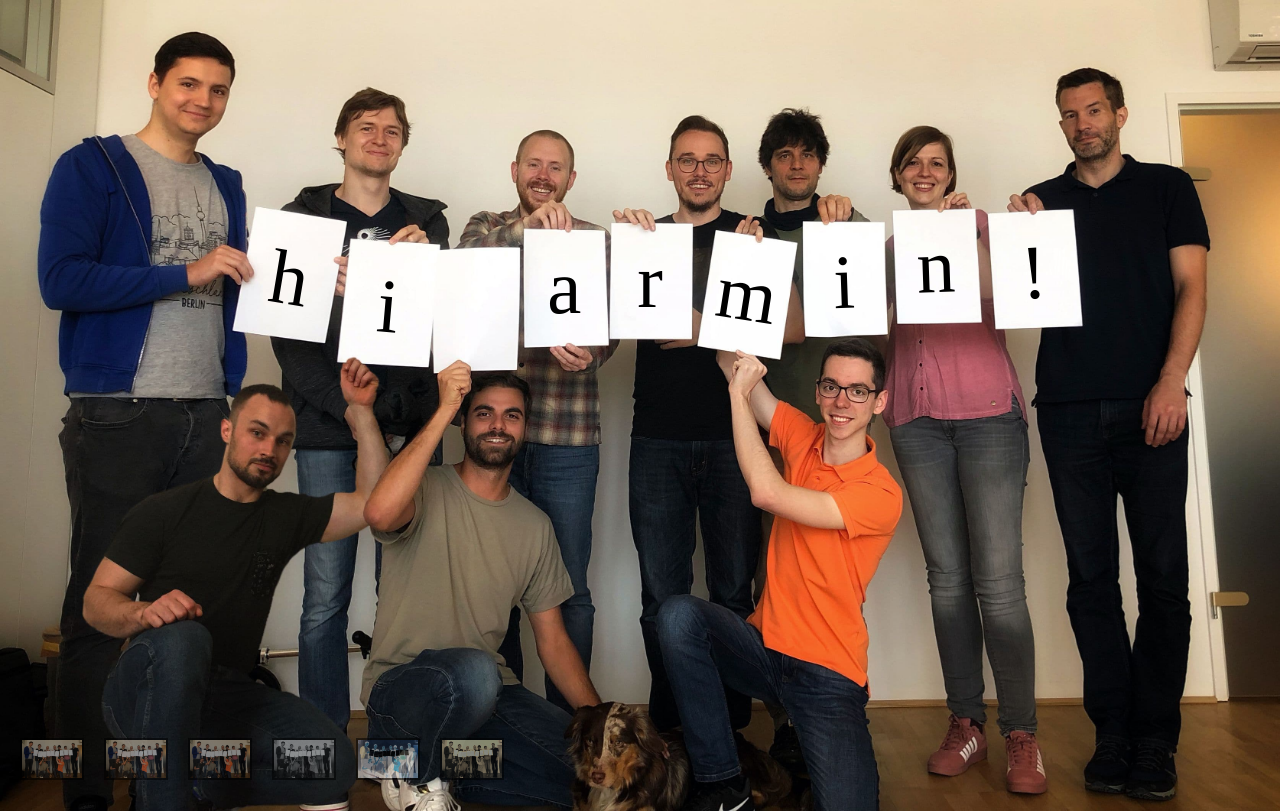
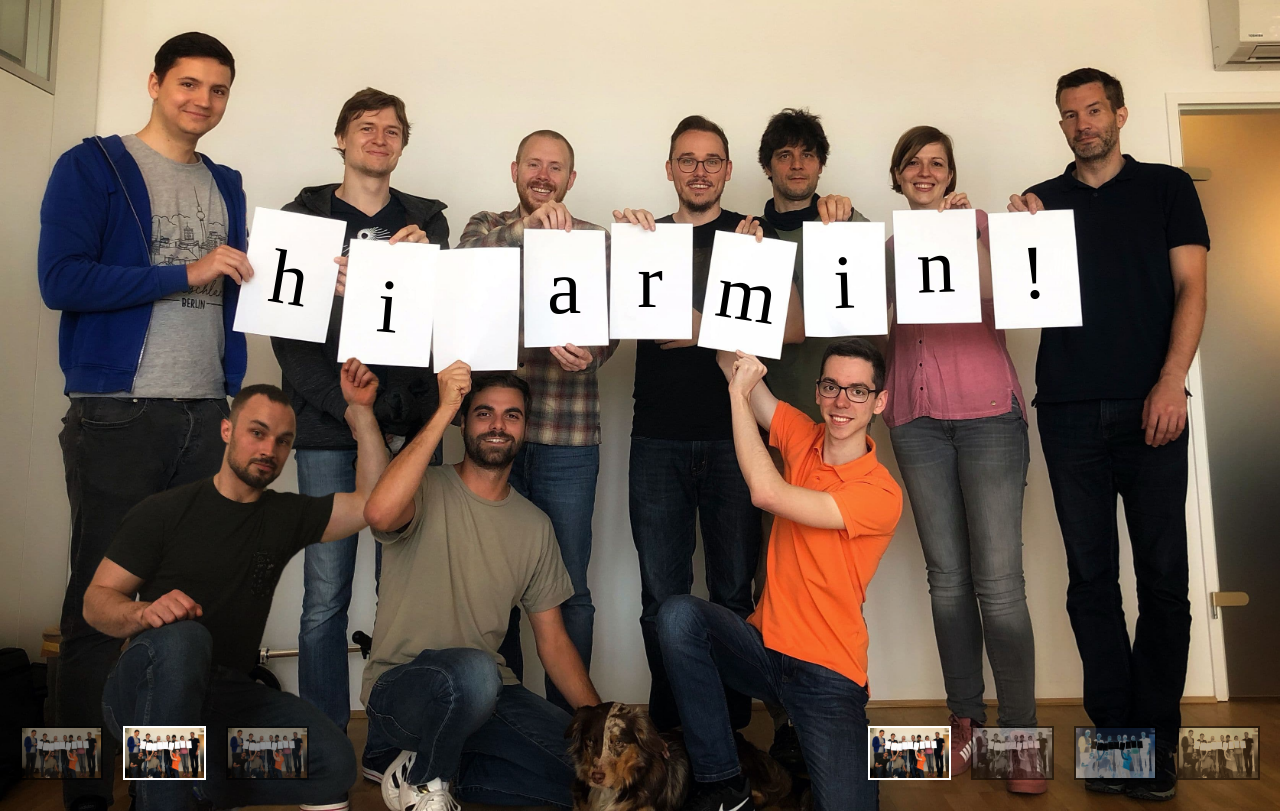
Before and after one commit to dcramer/mitsuhiko.at, a website: page index.html in a window 1280 px wide. Drawn offline with Linux system fonts and the light colour scheme; a web font is replaced by a local one.

Commit message:
filters AND configs

```diff
--- a/app.js
+++ b/app.js
@@ -5,6 +5,8 @@ var DEFAULT_TEXT_ALIGN = "center";
 var DEFAULT_TEXT = "hi armin!";
 
 var DEFAULT_CONFIG = 1;
+
+var DEFAULT_FILTER = 0;
 
 var CORE_BOX_CONFIG = [
   { width: 280, height: 445, x: 772, y: 815, rotate: "9.5deg" },
@@ -36,27 +38,19 @@ var configs = [
     width: 4032,
     height: 3024,
     boxes: CORE_BOX_CONFIG
-  },
+  }
+];
+
+var filters = [
+  {},
   {
-    image: "image3.jpg",
-    width: 4032,
-    height: 3024,
-    boxes: CORE_BOX_CONFIG,
     imageFilter: "grayscale(100%)"
   },
   {
-    image: "image3.jpg",
-    width: 4032,
-    height: 3024,
-    boxes: CORE_BOX_CONFIG,
     imageFilter: "invert(100%)",
     textColor: "#fff"
   },
   {
-    image: "image3.jpg",
-    width: 4032,
-    height: 3024,
-    boxes: CORE_BOX_CONFIG,
     imageFilter: "sepia(100%)"
   }
 ];
@@ -116,7 +110,8 @@ function MitsuhikoApp() {
       var hash = window.location.hash.substr(1);
       var params = {
         text: DEFAULT_TEXT,
-        config: DEFAULT_CONFIG
+        config: DEFAULT_CONFIG,
+        filter: DEFAULT_FILTER
       };
       if (hash.length) {
         var hashBits = hash.split("&");
@@ -128,11 +123,11 @@ function MitsuhikoApp() {
             params.text = window.decodeURIComponent(param[0]);
           }
         }
-        if (params.buff === "1") params.config = 2;
-        else if (params.poland === "1") params.config = 0;
-        else if (params.grayscale === "1") params.config = 3;
-        else if (params.invert === "1") params.config = 4;
-        else if (params.sepia === "1") params.config = 5;
+        if (params.buff === "1") params.config = "2";
+        else if (params.poland === "1") params.config = "0";
+        else if (params.grayscale === "1") params.config = "3";
+        else if (params.invert === "1") params.config = "4";
+        else if (params.sepia === "1") params.config = "5";
       }
       params.text = params.text.split("|");
       return params;
@@ -158,7 +153,7 @@ function MitsuhikoApp() {
       return className;
     },
 
-    init: function(configs, parentNode) {
+    init: function(configs, filters, parentNode) {
       var params = this.bindConfigFromParams();
       if (!parentNode) {
         parentNode = document.body;
@@ -172,22 +167,16 @@ function MitsuhikoApp() {
         this.renderOneConfig(this.rootContainer, params, params.text[i]);
       }
 
-      window.onhashchange = function() {
-        var params = this.bindConfigFromParams();
-        this.clearChildren(this.rootContainer);
-        this.rootContainer.className = this.getRootContainerClassName(params);
-        for (var i = 0; i < params.text.length; i++) {
-          this.renderOneConfig(this.rootContainer, params, params.text[i]);
-        }
-      }.bind(this);
-
-      var configContainer = document.createElement("div");
+      var configContainer = (this.configContainer = document.createElement(
+        "div"
+      ));
       configContainer.className = "config-selector";
       parentNode.appendChild(configContainer);
       for (var i = 0, config, configNode, imgNode; i < configs.length; i++) {
         config = configs[i];
         configNode = document.createElement("a");
-        configNode.className = "config";
+        configNode.className =
+          parseInt(params.config, 10) === i ? "config active" : "config";
         configNode.onclick = function(configNum, e) {
           e.preventDefault();
 
@@ -199,26 +188,86 @@ function MitsuhikoApp() {
               continue;
             }
             query +=
-              encodeURIComponent(key) + "=" + encodeURIComponent(params[key]);
+              encodeURIComponent(key) +
+              "=" +
+              encodeURIComponent(params[key]) +
+              "&";
           }
           window.location.href = "#" + query;
         }.bind(this, i);
         imgNode = document.createElement("img");
         imgNode.src = config.image;
-        imgNode.style.filter = config.imageFilter;
         configNode.appendChild(imgNode);
         configContainer.appendChild(configNode);
       }
+
+      var filterContainer = (this.filterContainer = document.createElement(
+        "div"
+      ));
+      filterContainer.className = "filter-selector";
+      parentNode.appendChild(filterContainer);
+      for (var i = 0, filter, filterNode, imgNode; i < filters.length; i++) {
+        filter = filters[i];
+        filterNode = document.createElement("a");
+        filterNode.className =
+          parseInt(params.filter, 10) === i ? "filter active" : "filter";
+        filterNode.onclick = function(filterNum, e) {
+          e.preventDefault();
+
+          var params = this.parseQueryParams();
+          params.filter = filterNum;
+          var query = (params.text || []).join("|") + "&";
+          for (var key in params) {
+            if (key === "text") {
+              continue;
+            }
+            query +=
+              encodeURIComponent(key) +
+              "=" +
+              encodeURIComponent(params[key]) +
+              "&";
+          }
+          window.location.href = "#" + query;
+        }.bind(this, i);
+        imgNode = document.createElement("img");
+        imgNode.src = configs[parseInt(params.config, 10) || 0].image;
+        imgNode.style.filter = filter.imageFilter;
+        filterNode.appendChild(imgNode);
+        filterContainer.appendChild(filterNode);
+      }
+
+      window.onhashchange = function() {
+        var params = this.bindConfigFromParams();
+        this.clearChildren(this.rootContainer);
+        this.rootContainer.className = this.getRootContainerClassName(params);
+        for (var i = 0; i < params.text.length; i++) {
+          this.renderOneConfig(this.rootContainer, params, params.text[i]);
+        }
+        var configNodes = this.configContainer.getElementsByClassName("config");
+        for (var i = 0; i < configNodes.length; i++) {
+          configNodes[i].className =
+            parseInt(params.config, 10) === i ? "config active" : "config";
+        }
+        var filterNodes = this.filterContainer.getElementsByClassName("filter");
+        for (var i = 0; i < configNodes.length; i++) {
+          filterNodes[i].className =
+            parseInt(params.filter, 10) === i ? "filter active" : "filter";
+        }
+      }.bind(this);
     },
 
     renderOneConfig(parentNode, params, text) {
       var config;
       if (params.config !== undefined) {
-        config = configs[params.config];
+        config = configs[parseInt(params.config, 10)] || configs[0];
       } else {
         config = this.randomChoice(configs);
       }
-
+      if (params.filter !== undefined) {
+        filter = filters[parseInt(params.filter, 10)] || filters[0];
+      } else {
+        filter = filters[0];
+      }
       var containerNode = document.createElement("div");
       containerNode.className = "container";
       parentNode.appendChild(containerNode);
@@ -248,7 +297,7 @@ function MitsuhikoApp() {
             widthFactor,
             heightFactor,
             text,
-            config.textColor
+            filter.textColor
           );
         }.bind(this);
       }.bind(this);
@@ -256,12 +305,12 @@ function MitsuhikoApp() {
       containerNode.appendChild(imageNode);
 
       imageNode.src = config.image;
-      imageNode.style.filter = config.imageFilter || "none";
+      imageNode.style.filter = filter.imageFilter || "none";
     }
   };
 }
 
 window.onload = function() {
   var app = MitsuhikoApp();
-  app.init(configs);
+  app.init(configs, filters);
 };
--- a/index.html
+++ b/index.html
@@ -65,24 +65,37 @@
         position: absolute;
         bottom: 0;
         left: 0;
+        padding: 20px 10px;
+        z-index: 150;
+        text-align: left;
+      }
+      .filter-selector {
+        position: absolute;
+        bottom: 0;
         right: 0;
         padding: 20px 10px;
         z-index: 150;
+        text-align: right;
       }
-      .config-selector .config {
+      .config-selector .config,
+      .filter-selector .filter {
         display: inline-block;
         opacity: 0.5;
         border: 2px solid #000;
         background: #fff;
-        width: 60px;
+        height: 50px;
         margin: 0 10px;
         cursor: pointer;
       }
-      .config-selector .config:hover {
+      .config-selector .config:hover,
+      .config-selector .config.active,
+      .filter-selector .filter:hover,
+      .filter-selector .filter.active {
         border-color: #fff;
         opacity: 1;
       }
-      .config-selector .config img {
+      .config-selector .config img,
+      .filter-selector .filter img {
         max-width: 100%;
         max-height: 100%;
       }
```
